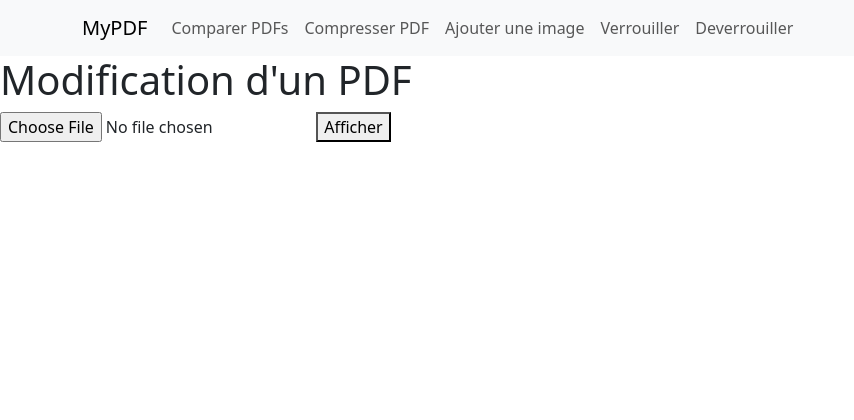
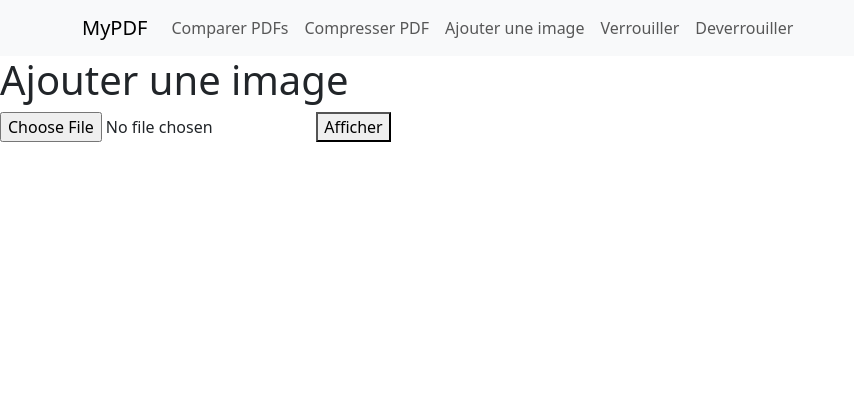
Before and after one commit to 24eme/TurboPDF, a Django app: page /addImage/ in a window 1280 px wide. Shown: the top 420 px of the page, without its empty margins (0-854 px from the left). Run offline with Django 3.2, Linux system fonts and the light colour scheme; some libraries are stand-ins or nearby versions.

Commit message:
Change title for AddImage function; Fix navbar by adding /

```diff
--- a/pdfEditor/pdfEditor/templates/addImage.html
+++ b/pdfEditor/pdfEditor/templates/addImage.html
@@ -21,17 +21,17 @@
                             <a class="nav-link" href="#">Comparer PDFs</a>
                         </li>
                         <li class="nav-item">
-                            <a class="nav-link" href="compressPdf/">Compresser PDF</a>
+                            <a class="nav-link" href="/compressPdf/">Compresser PDF</a>
                         </li>
                         <li class="nav-item">
-                            <a class="nav-link" href="addImage/">Ajouter une image</a>
+                            <a class="nav-link" href="/addImage/">Ajouter une image</a>
 
                         </li>
                         <li>
-                            <a class="nav-link" href="lockPdf/">Verrouiller</a>
+                            <a class="nav-link" href="/lockPdf/">Verrouiller</a>
                         </li>
                         <li>
-                            <a class="nav-link" href="unlockPdf/">
+                            <a class="nav-link" href="/unlockPdf/">
                                 Deverrouiller
                             </a>
                         </li>
@@ -39,7 +39,7 @@
                 </div>
             </div>
         </nav>
-  <h1>Modification d'un PDF</h1>
+  <h1>Ajouter une image</h1>
 
   <form id="pdf-upload-form">
     <input type="file" id="pdf-upload" name="pdf-upload" accept=".pdf">
```
Also changed, not shown: pdfEditor/pdfEditor/templates/compressPdf.html (+4 -4 lines), pdfEditor/pdfEditor/templates/homePagePdf.html (+4 -4 lines), pdfEditor/pdfEditor/templates/lockPdf.html (+4 -4 lines), pdfEditor/pdfEditor/templates/unlockPdf.html (+4 -4 lines), 3 other files.
